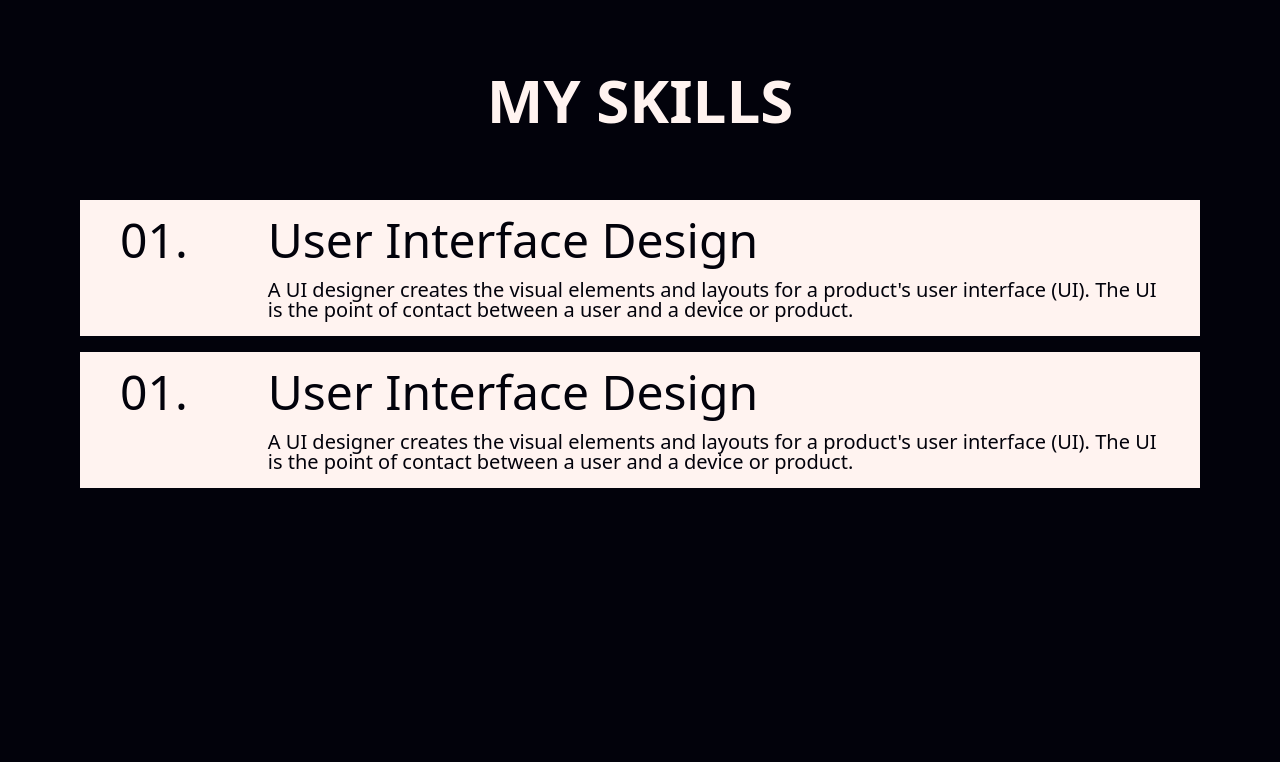
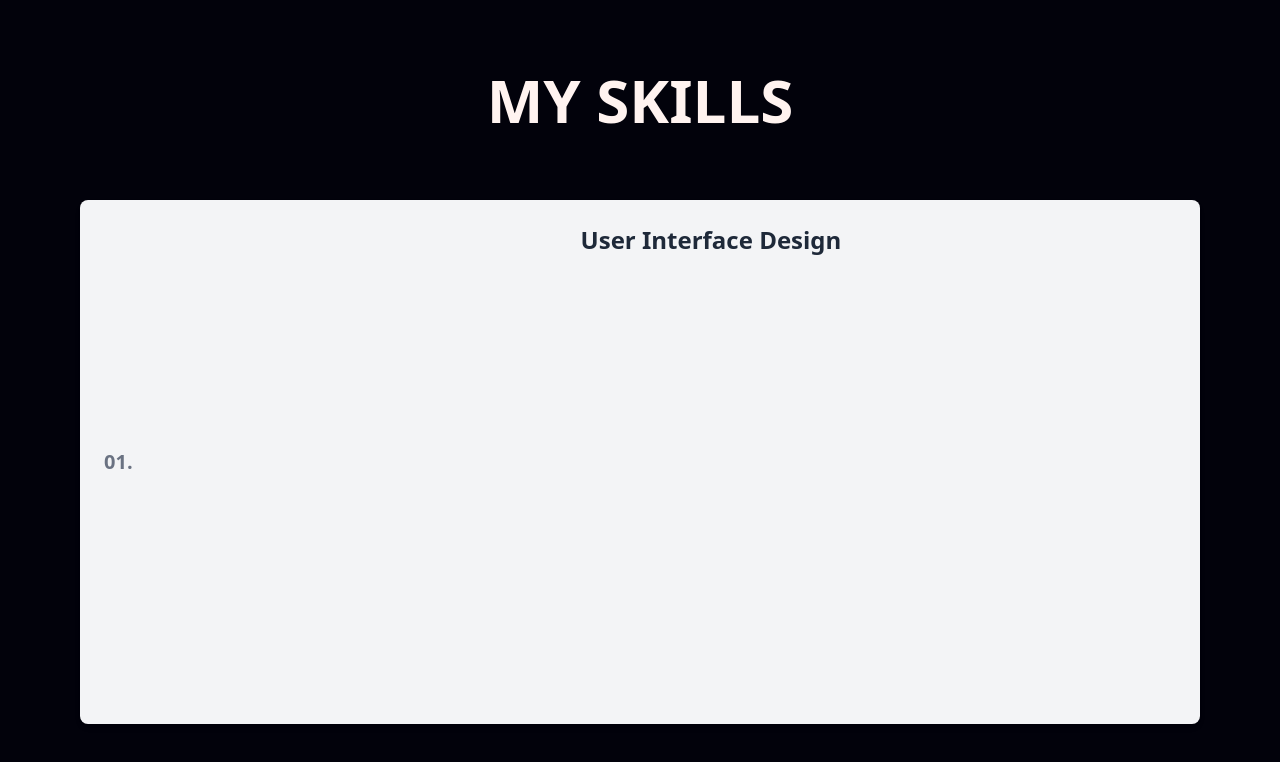
Before and after one commit to davennemenzo/Portfolio, a Vue app: page /expertise in a window 1280 px wide. Shown: the top 762 px of the page. Built offline with nearby package versions, Linux system fonts and the light colour scheme.

Commit message:
Unfinsihed Expertise Design and Layout

```diff
--- a/src/pages/ExpertisePage.vue
+++ b/src/pages/ExpertisePage.vue
@@ -3,42 +3,52 @@
     class="min-h-[300px] md:min-h-[600px] lg:min-h-screen flex flex-col bg-cover overflow-hidden relative"
   >
     <PageContainer>
-      <div
-        class="flex flex-col justify-center items-center text-5xl"
-      >
+      <div class="flex flex-col justify-center items-center text-5xl">
         <div
           class="sm:my-[70px] my-5 text-[35px] sm:text-[50px] md:text-[55px] lg:text-[60px] text-lavender font-bold uppercase whitespace-nowrap leading-none"
         >
           My Skills
         </div>
+<div class="group relative grid grid-cols-[auto_auto_1fr] items-center gap-x-6 bg-gray-100 p-6 rounded-lg shadow-md transition-all duration-300">
+  <!-- Order Number -->
+  <span class="text-xl font-bold text-gray-500">01.</span>
 
-        <div class="gap-y-4 flex flex-col ">
+  <!-- Image Container (Appears on Hover) -->
   <div
-          class="flex justify-between w-full px-10 py-4 bg-lavender text-cover gap-x-20"
+    class="border border-black z-50 mx-20 w-60 h-60 bg-lavender flex justify-center items-center rounded-xl transform transition-all duration-300 opacity-0 scale-95 group-hover:opacity-100 group-hover:scale-100 group-hover:-rotate-12"
   >
-          <span> 01.</span>
-          <div class="flex flex-col gap-y-4">
-            <span>User Interface Design</span>
-            <span class="text-[20px]"
-              >A UI designer creates the visual elements and layouts for a
-              product's user interface (UI). The UI is the point of contact
-              between a user and a device or product.
-            </span>
-          </div>
+    <img
+      src="/images/davenid.png"
+      alt="About"
+      class="w-48 h-48 object-cover shadow-lg rounded-lg"
+    />
   </div>
 
-        <div
-          class="flex justify-between w-full px-10 py-4 bg-lavender text-cover gap-x-20"
+  <!-- Text Content -->
+  <div class="flex flex-col gap-y-2">
+    <!-- Title (Always Visible) -->
+    <span class="text-2xl font-semibold text-gray-800">User Interface Design</span>
+
+    <!-- Description (Appears on Hover) -->
+    <span
+      class="text-lg text-gray-700 leading-relaxed opacity-0 translate-y-4 transition-all duration-300 group-hover:opacity-100 group-hover:translate-y-0"
     >
-          <span> 01.</span>
-          <div class="flex flex-col gap-y-4">
-            <span>User Interface Design</span>
-            <span class="text-[20px]"
-              >A UI designer creates the visual elements and layouts for a
-              product's user interface (UI). The UI is the point of contact
-              between a user and a device or product.
+      A UI designer creates the visual elements and layouts for a product's user interface (UI).
+      The UI is the point of contact between a user and a device or product.
     </span>
-          </div>
+
+    <!-- Tools (Appears on Hover) -->
+    <span
+      class="text-2xl font-semibold text-gray-800 opacity-0 translate-y-4 transition-all duration-300 group-hover:opacity-100 group-hover:translate-y-0"
+    >
+      Tools I Use
+    </span>
+    <a
+      href="https://skillicons.dev"
+      class="opacity-0 translate-y-4 transition-all duration-300 group-hover:opacity-100 group-hover:translate-y-0"
+    >
+      <img src="https://skillicons.dev/icons?i=figma,ps" />
+    </a>
   </div>
 </div>
       </div>
```
Lines whose indentation alone changed are shown as unchanged.
